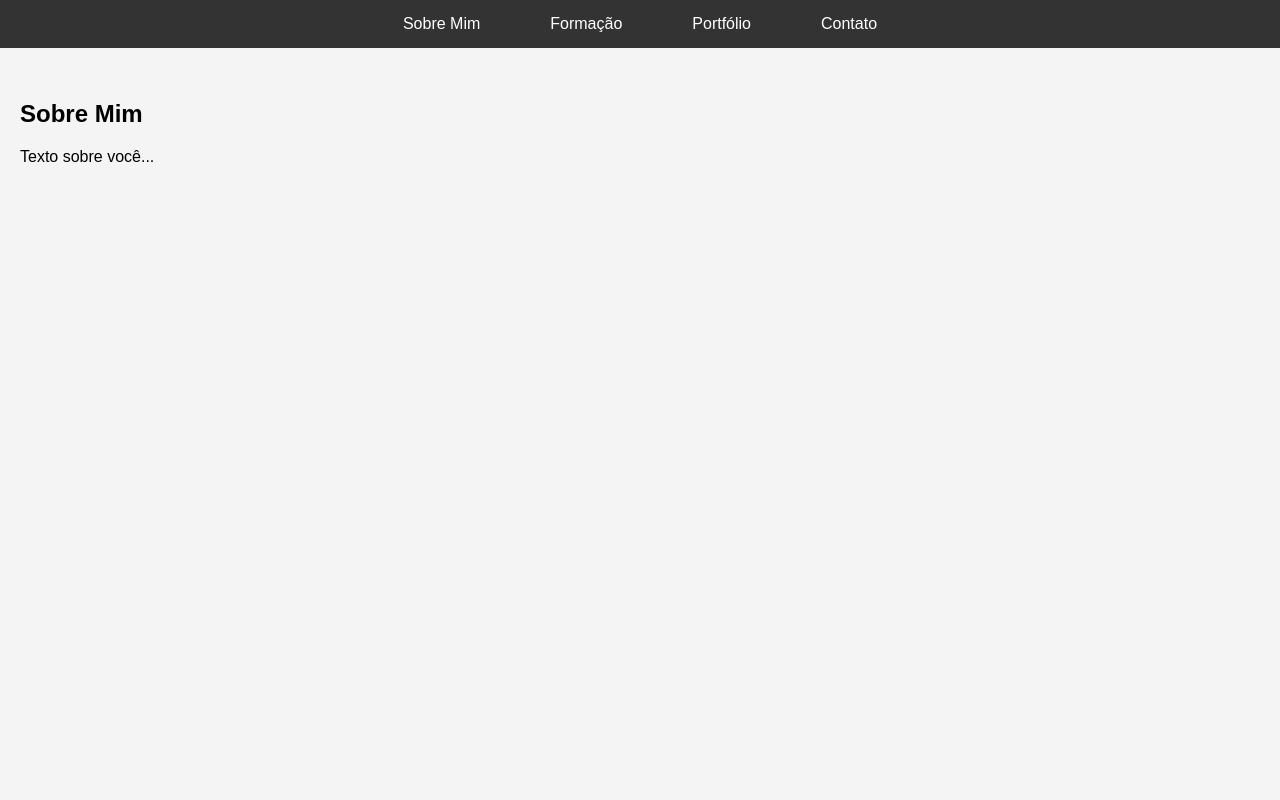
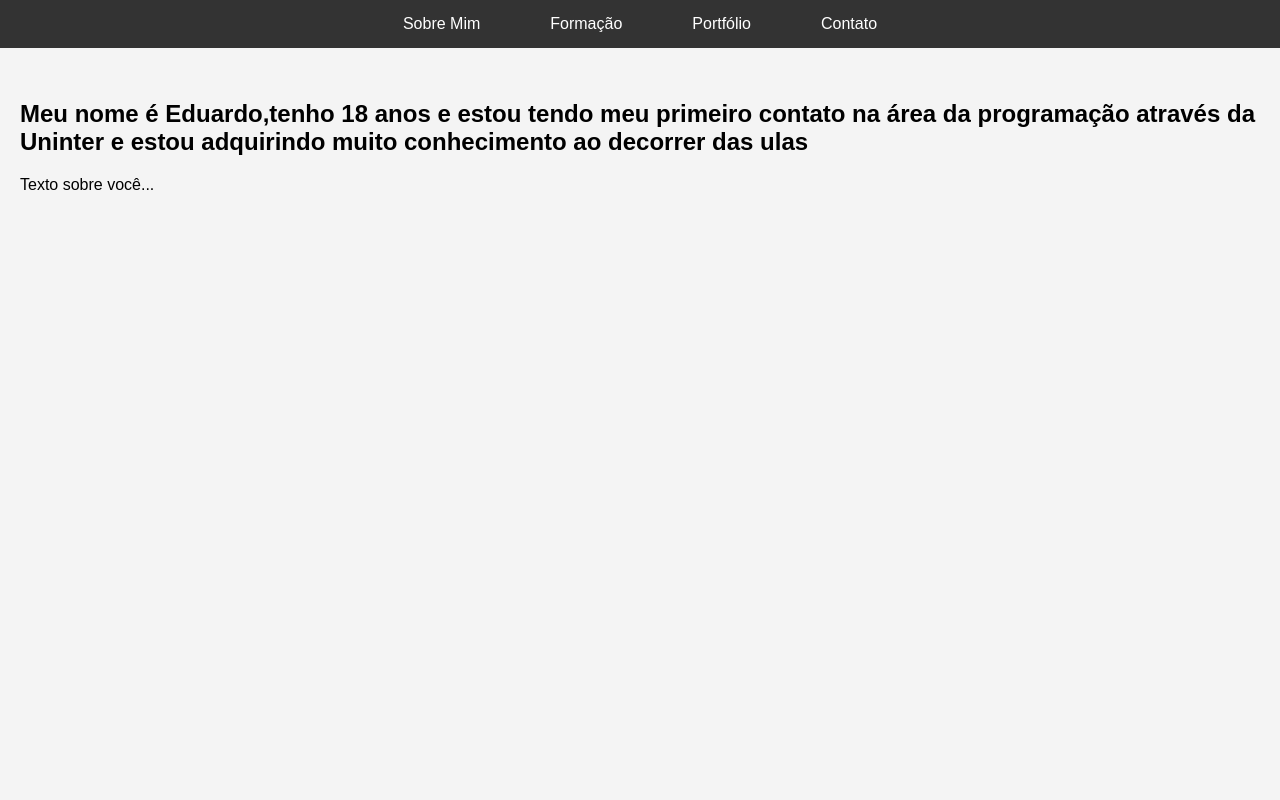
Before and after one commit to EduBayer5/Site-, a plain HTML site: page index.html in a window 1280 px wide. Shown: the top 800 px of the page. Drawn offline with Linux system fonts and the light colour scheme.

Commit message:
Update index.html

```diff
--- a/index.html
+++ b/index.html
@@ -18,7 +18,7 @@
     </nav>
   </header>
   <section id="sobre">
-    <h1>Sobre Mim</h1>
+    <h1>Meu nome é Eduardo,tenho 18 anos e estou tendo meu primeiro contato na área da programação através da Uninter e estou adquirindo muito conhecimento ao decorrer das ulas </h1>
     <p>Texto sobre você...</p>
   </section>
   <section id="formacao">
```
